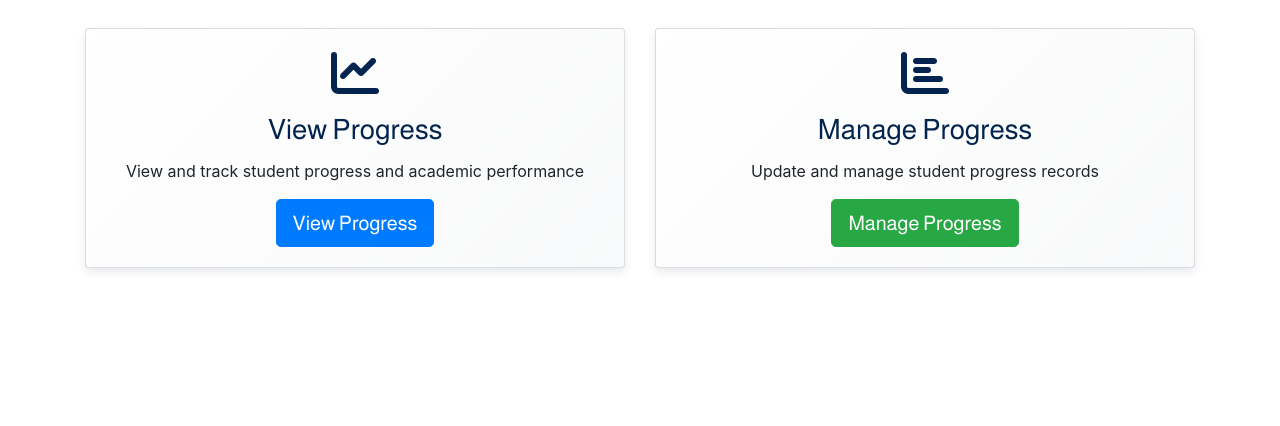
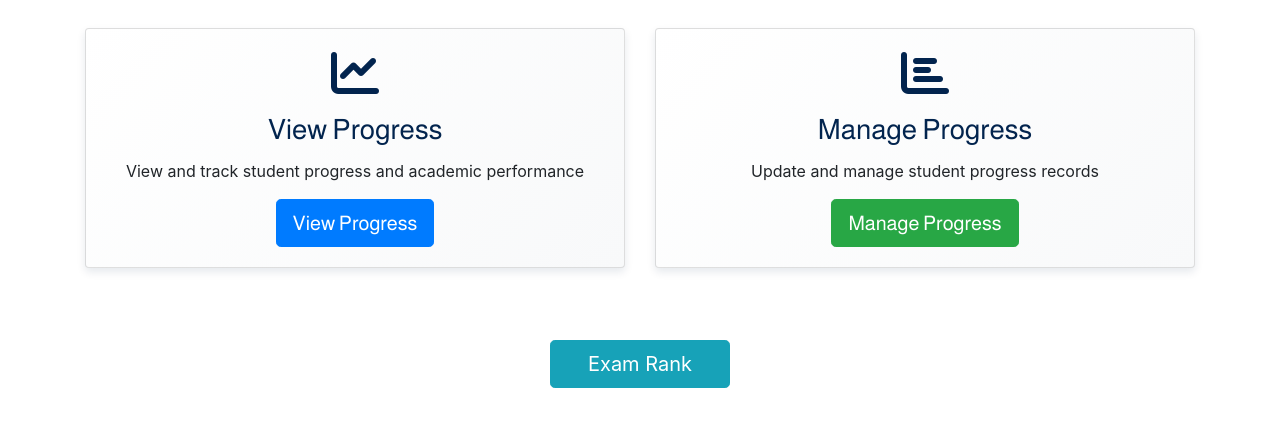
Before and after one commit to razeek79/union, a plain HTML site: page students-progress.html in a window 1280 px wide. Shown: the part 168-594 px from the top of the page. Drawn offline with nearby package versions, Linux system fonts and the light colour scheme; a web font is replaced by a local one.

Commit message:
Show Exam Rank button in students progress page

```diff
--- a/students-progress.html
+++ b/students-progress.html
@@ -79,7 +79,7 @@
             </div>
             <div class="col-12 mt-5">
                 <div class="text-center">
-                    <button  onclick="window.location.href='wafy-exam-ranks.html';" class="btn btn-info btn-lg d-none" style="width: 180px;">Exam Rank</button>
+                    <button  onclick="window.location.href='wafy-exam-ranks.html';" class="btn btn-info btn-lg" style="width: 180px;">Exam Rank</button>
                     <button  onclick="window.location.href='bulk-upload-results.html';" class="btn btn-warning btn-lg d-none" style="width: 180px;">Bulk Upload Results</button>
                 </div>
             </div>
```
